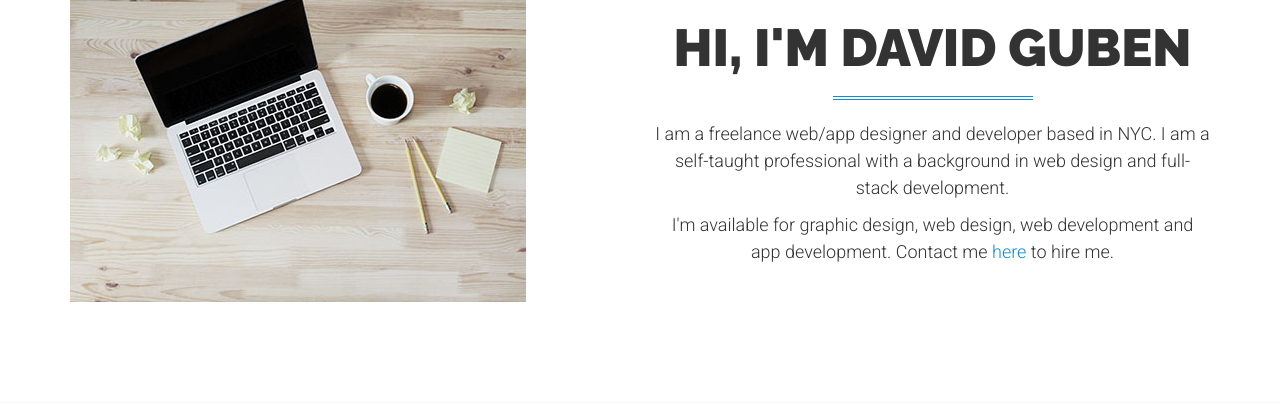
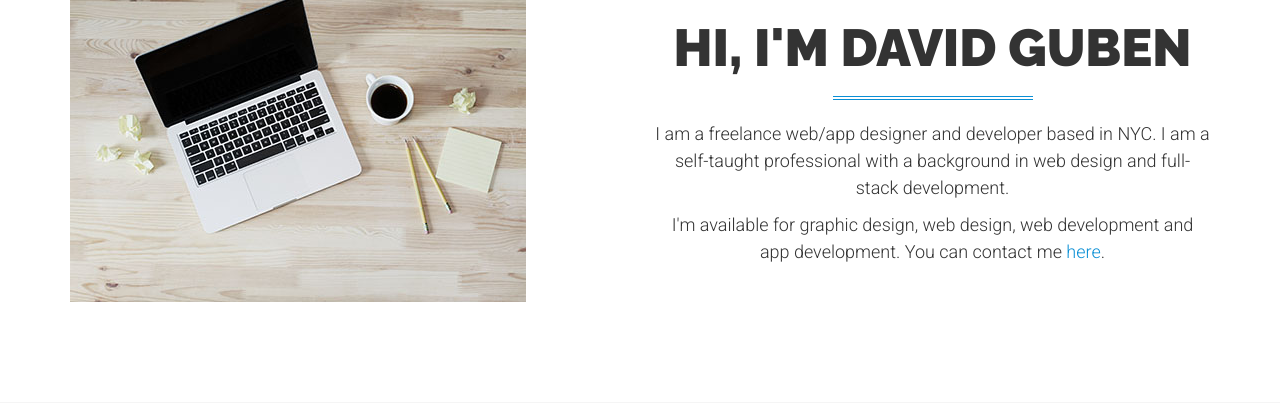
Before and after one commit to DavidGuben/Portfolio2016, a PHP site: page / in a window 1280 px wide. Shown: the part 901-1304 px from the top of the page. Run offline with PHP 8.4, Linux system fonts and the light colour scheme.

Commit message:
adjusting copy

```diff
--- a/index.php
+++ b/index.php
@@ -99,7 +99,7 @@
                     <h1>Hi, I'm David Guben</h1>
                     <hr class="colored">
                     <p>I am a freelance web/app designer and developer based in NYC. I am a self-taught professional with a background in web design and full-stack development.</p>
-                    <p>I'm available for graphic design, web design, web development and app development. Contact me <a class="page-scroll" href="#contact">here</a> to hire me.</p>
+                    <p>I'm available for graphic design, web design, web development and app development. You can contact me <a class="page-scroll" href="#contact">here</a>.</p>
                 </div>
             </div>
         </div>
@@ -350,7 +350,7 @@
                 <div class="col-lg-12 text-center">
                     <h2>Contact Me</h2>
                     <hr class="colored">
-                    <p>I'd love to hear about work opportunities! Send me a message and I will respond as soon as possible.</p>
+                    <p>I like to hear about work opportunities! Send me a message and I will respond as soon as possible.</p>
                 </div>
             </div>
             <div class="row content-row">
```
